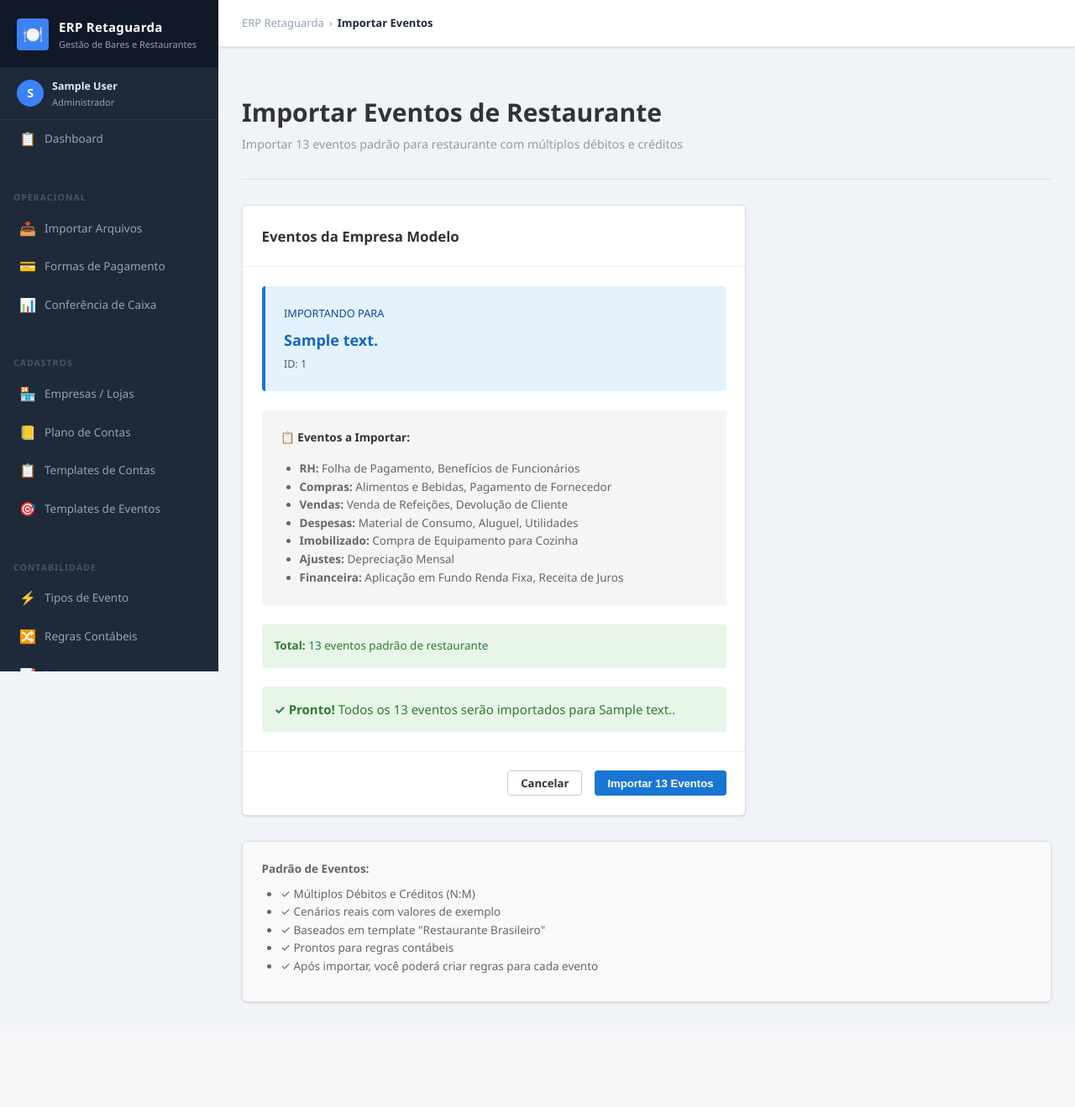
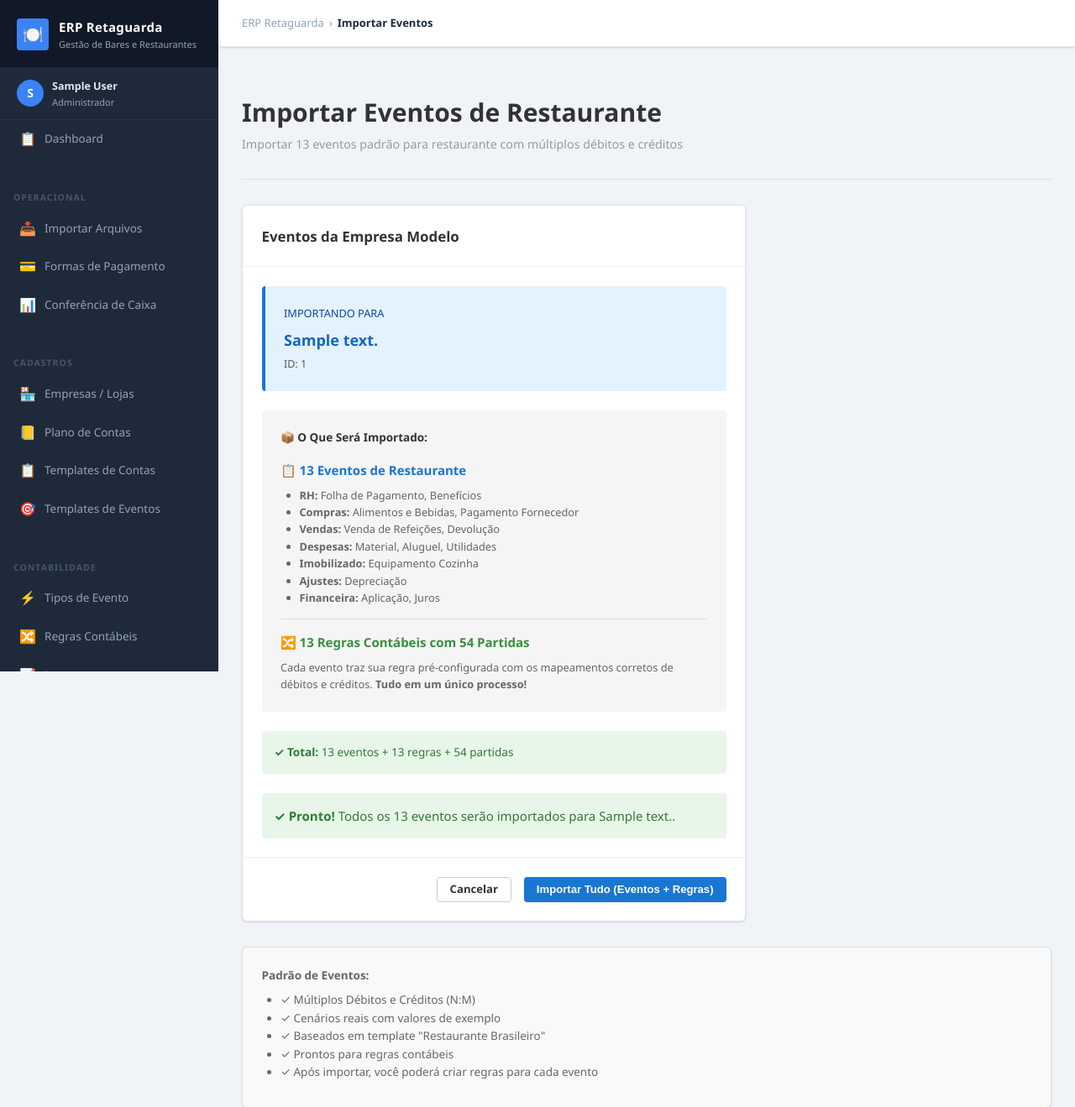
Before and after one commit to marcelofsena/sistema_conciliacao, a Django app: page /contabilidade/eventos-modelo/importar/ in a window 1280 px wide. Shown: the top 1319 px of the page at 84% size. Before the commit the page ends 1196 px from the top, so only its background shows below. Run offline with Django 5.2, Linux system fonts and the light colour scheme; a user stored in the database is signed in; tables that the repository leaves empty hold one stand-in row (values such as "Sample post"); parts of the project's set-up code (start-up, migrations or seed data) failed here and were passed over.

Commit message:
Unificar importacao de eventos com regras contabeis
- Modificar view importar_eventos_modelo() para importar tambem regras
- Quando importa evento, busca regras da Empresa Modelo
- Cria regras para a nova loja com partidas mapeadas
- Importa 54 partidas automaticamente
- Atualizar template para mostrar o que sera importado:
  * 13 eventos
  * 13 regras contabeis
  * 54 partidas mapeadas
- Um unico clique traz tudo pronto para usar
- Mensagem de sucesso detalhada mostrando:
  * Eventos importados vs duplicados
  * Regras importadas vs duplicadas
  * Total de partidas criadas

Beneficio: Usuario nao precisa mais fazer dois processos
Em um clique: Eventos + Regras + Partidas tudo junto

Co-Authored-By: Claude Haiku 4.5 <noreply@anthropic.com>

```diff
--- a/contabilidade/templates/contabilidade/importar_eventos_modelo.html
+++ b/contabilidade/templates/contabilidade/importar_eventos_modelo.html
@@ -37,28 +37,40 @@
         </div>
         {% endif %}
 
-        <!-- Informações sobre eventos -->
+        <!-- O que será importado -->
         <div style="background: #f5f5f5; padding: 1.5rem; border-radius: 4px; margin-bottom: 1.5rem;">
-          <div style="font-size: 0.9rem; font-weight: 600; color: #333; margin-bottom: 1rem;">📋 Eventos a Importar:</div>
-          <ul style="margin: 0; padding-left: 1.5rem; font-size: 0.9rem; color: #666;">
-            <li><strong>RH:</strong> Folha de Pagamento, Benefícios de Funcionários</li>
-            <li><strong>Compras:</strong> Alimentos e Bebidas, Pagamento de Fornecedor</li>
-            <li><strong>Vendas:</strong> Venda de Refeições, Devolução de Cliente</li>
-            <li><strong>Despesas:</strong> Material de Consumo, Aluguel, Utilidades</li>
-            <li><strong>Imobilizado:</strong> Compra de Equipamento para Cozinha</li>
-            <li><strong>Ajustes:</strong> Depreciação Mensal</li>
-            <li><strong>Financeira:</strong> Aplicação em Fundo Renda Fixa, Receita de Juros</li>
-          </ul>
+          <div style="font-size: 0.9rem; font-weight: 600; color: #333; margin-bottom: 1rem;">📦 O Que Será Importado:</div>
+
+          <div style="margin-bottom: 1rem;">
+            <div style="color: #1976d2; font-weight: 600; margin-bottom: 0.5rem;">📋 13 Eventos de Restaurante</div>
+            <ul style="margin: 0; padding-left: 1.5rem; font-size: 0.85rem; color: #666;">
+              <li><strong>RH:</strong> Folha de Pagamento, Benefícios</li>
+              <li><strong>Compras:</strong> Alimentos e Bebidas, Pagamento Fornecedor</li>
+              <li><strong>Vendas:</strong> Venda de Refeições, Devolução</li>
+              <li><strong>Despesas:</strong> Material, Aluguel, Utilidades</li>
+              <li><strong>Imobilizado:</strong> Equipamento Cozinha</li>
+              <li><strong>Ajustes:</strong> Depreciação</li>
+              <li><strong>Financeira:</strong> Aplicação, Juros</li>
+            </ul>
+          </div>
+
+          <div style="padding-top: 1rem; border-top: 1px solid #ddd;">
+            <div style="color: #388e3c; font-weight: 600; margin-bottom: 0.5rem;">🔀 13 Regras Contábeis com 54 Partidas</div>
+            <p style="margin: 0; font-size: 0.85rem; color: #666;">
+              Cada evento traz sua regra pré-configurada com os mapeamentos corretos de débitos e créditos.
+              <strong>Tudo em um único processo!</strong>
+            </p>
+          </div>
         </div>
 
-        <!-- Resumo de eventos -->
+        <!-- Resumo -->
         <div style="background: #e8f5e9; padding: 1rem; border-radius: 4px; color: #2e7d32; margin-bottom: 1.5rem;">
           <div style="font-size: 0.9rem;">
-            <strong>Total:</strong> 13 eventos padrão de restaurante
+            <strong>✓ Total:</strong> 13 eventos + 13 regras + 54 partidas
           </div>
           {% if eventos_existentes > 0 %}
           <div style="font-size: 0.85rem; margin-top: 0.5rem; color: #558b2f;">
-            {{ eventos_existentes }} evento(s) já criado(s)
+            {{ eventos_existentes }} evento(s) já criado(s) - serão pulados
           </div>
           {% endif %}
         </div>
@@ -89,7 +101,7 @@
           Cancelar
         </a>
         <button type="submit" class="btn btn--primary">
-          Importar {{ total_eventos }} Eventos
+          Importar Tudo (Eventos + Regras)
         </button>
       </div>
     </form>
--- a/contabilidade/views.py
+++ b/contabilidade/views.py
@@ -1881,8 +1881,11 @@ def importar_eventos_modelo(request):
             with transaction.atomic():
                 # Buscar todos os eventos modelo
                 eventos_modelo = TipoEvento.objects.filter(eh_modelo=True)
-                importados = 0
-                duplicados = 0
+                eventos_importados = 0
+                eventos_duplicados = 0
+                regras_importadas = 0
+                regras_duplicadas = 0
+                partidas_criadas = 0
 
                 for evento in eventos_modelo:
                     # Verificar se já existe na loja
@@ -1891,28 +1894,85 @@ def importar_eventos_modelo(request):
                     ).exists()
 
                     if tipo_evento_existe:
-                        duplicados += 1
+                        eventos_duplicados += 1
+                        tipo_evento = TipoEvento.objects.get(codigo=evento.codigo)
                     else:
                         # Criar novo tipo de evento
-                        TipoEvento.objects.create(
+                        tipo_evento = TipoEvento.objects.create(
                             codigo=evento.codigo,
                             descricao=evento.descricao,
                             modulo_origem=evento.modulo_origem,
                             ativo=True,
                             eh_modelo=False,  # Não é modelo, é instância
                         )
-                        importados += 1
-
-                messages.success(
-                    request,
-                    f'✅ Eventos importados com sucesso!\n'
-                    f'{importados} novos eventos criados\n'
-                    f'{duplicados} eventos já existiam'
+                        eventos_importados += 1
+
+                    # ===== IMPORTAR REGRAS CONTÁBEIS DO EVENTO =====
+                    # Buscar regras da Empresa Modelo para este evento
+                    empresa_modelo = Empresa.objects.get(id_empresa=4)
+                    regras_modelo = RegraContabil.objects.filter(
+                        loja=empresa_modelo,
+                        tipo_evento=evento,
+                        ativa=True
+                    )
+
+                    for regra_modelo in regras_modelo:
+                        # Verificar se regra já existe para esta loja
+                        regra_existe = RegraContabil.objects.filter(
+                            loja=loja,
+                            tipo_evento=tipo_evento,
+                            descricao=regra_modelo.descricao
+                        ).exists()
+
+                        if regra_existe:
+                            regras_duplicadas += 1
+                        else:
+                            # Criar regra para esta loja
+                            regra_nova = RegraContabil.objects.create(
+                                loja=loja,
+                                tipo_evento=tipo_evento,
+                                descricao=regra_modelo.descricao,
+                                ativa=True,
+                                eh_modelo=False
+                            )
+
+                            # Importar partidas da regra modelo
+                            for partida_modelo in regra_modelo.partidas.all():
+                                # Buscar conta analítica correspondente nesta loja
+                                try:
+                                    conta_loja = ContaAnalitica.objects.get(
+                                        loja=loja,
+                                        codigo_classificacao=partida_modelo.conta.codigo_classificacao
+                                    )
+                                    PartidaRegra.objects.create(
+                                        regra=regra_nova,
+                                        tipo=partida_modelo.tipo,
+                                        conta=conta_loja,
+                                        ordem=partida_modelo.ordem
+                                    )
+                                    partidas_criadas += 1
+                                except ContaAnalitica.DoesNotExist:
+                                    # Se conta não existe, avisa mas continua
+                                    pass
+
+                            regras_importadas += 1
+
+                # Montar mensagem de sucesso detalhada
+                msg = (
+                    f'✅ Importação Completa com Sucesso!\n\n'
+                    f'EVENTOS:\n'
+                    f'  ✓ {eventos_importados} novos criados\n'
+                    f'  ⚠ {eventos_duplicados} já existiam\n\n'
+                    f'REGRAS CONTÁBEIS:\n'
+                    f'  ✓ {regras_importadas} novas criadas\n'
+                    f'  ⚠ {regras_duplicadas} já existiam\n'
+                    f'  ✓ {partidas_criadas} partidas mapeadas'
                 )
+                messages.success(request, msg)
         except Exception as e:
             messages.error(
                 request,
-                f'❌ Erro ao importar eventos: {str(e)}'
+                f'❌ Erro ao importar: {str(e)}'
             )
 
         return redirect('eventos_operacionais')
```
